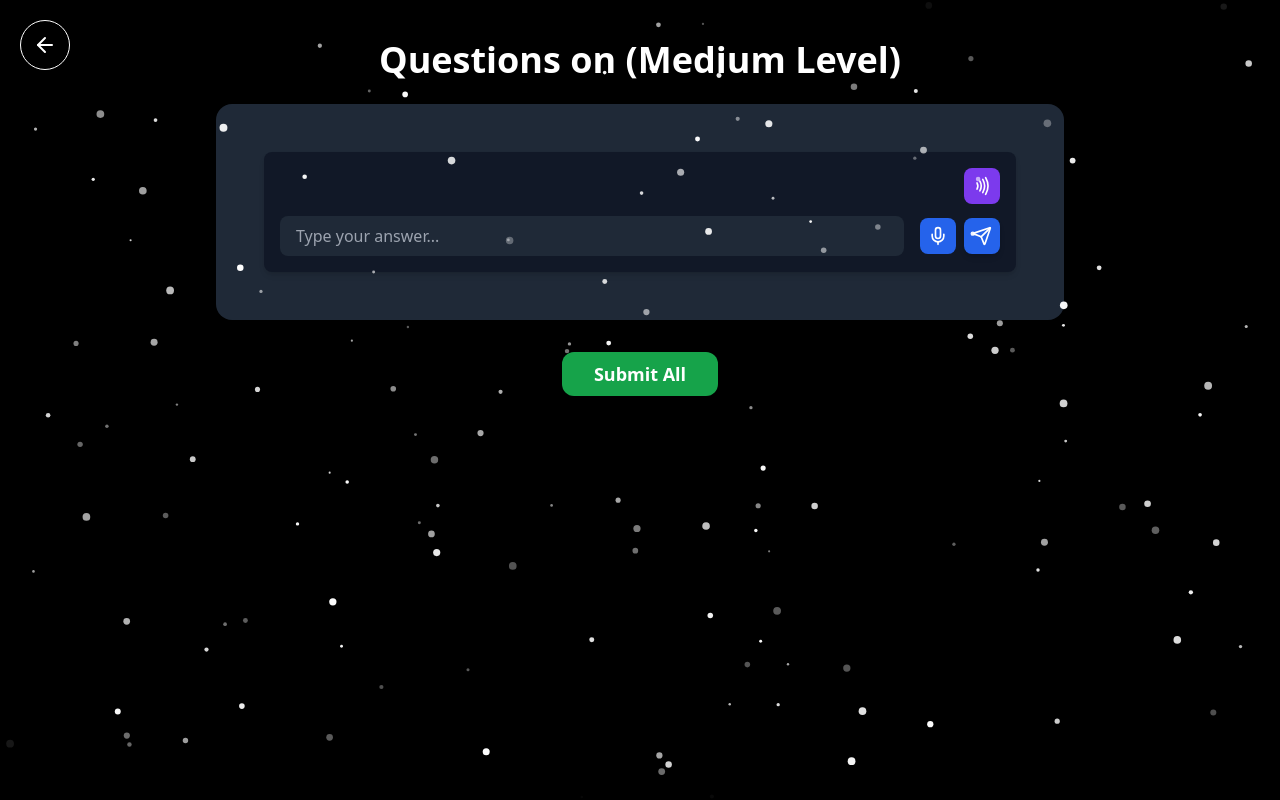
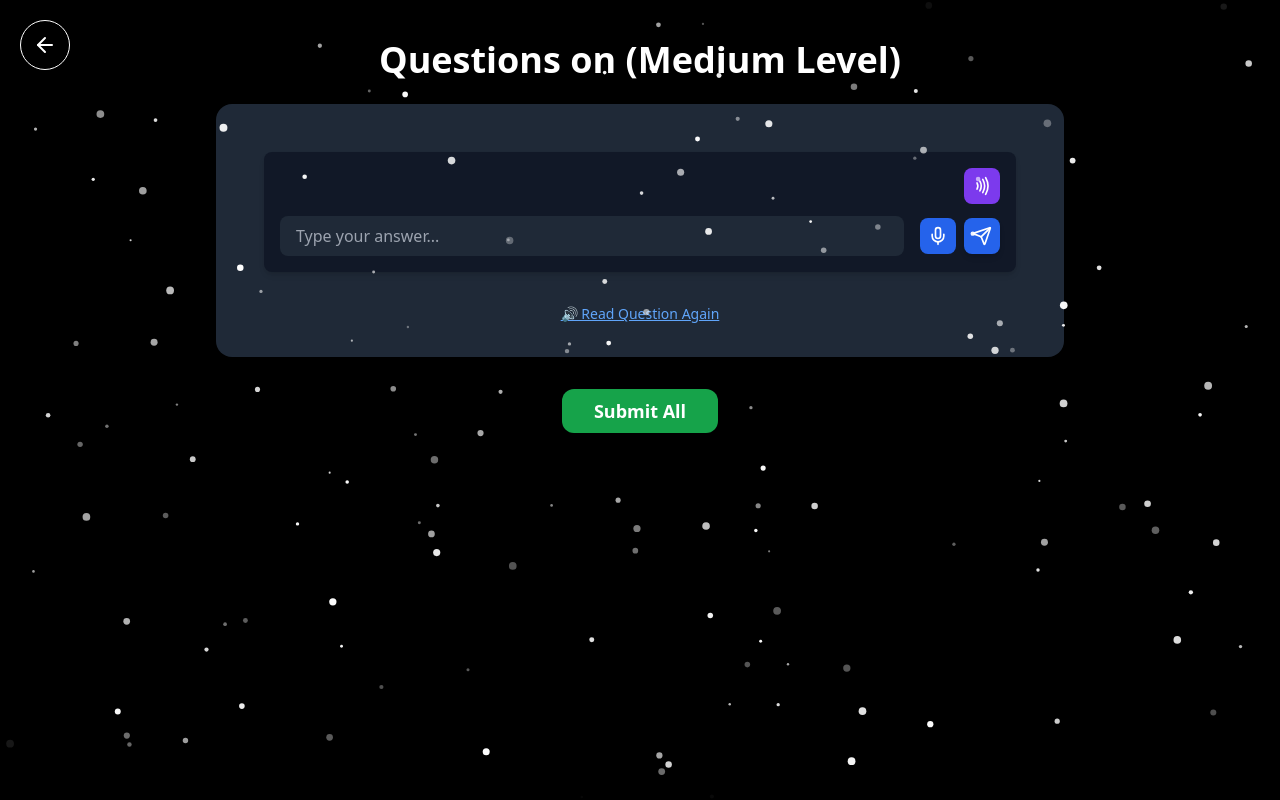
Before and after one commit to Debdeep-Guha27/Frontend-AI, a React (Vite) app: page /InterView/1/1 in a window 1280 px wide. Built offline with nearby package versions, Linux system fonts and the light colour scheme; no server answers.

Commit message:
Full feature added

```diff
--- a/src/pages/InterViewQuestions.jsx
+++ b/src/pages/InterViewQuestions.jsx
@@ -1,10 +1,10 @@
-// Updated InterViewQuestions.jsx with response type handling fix
+// Updated InterViewQuestions.jsx with speech synthesis
 import Questions from "@/components/InterviewComponents/Questions";
 import { Particles } from "@/components/ui/particles";
 import UserContext from "@/contexts/UserContext";
 import { useAnalysis } from "@/hooks/useAnalysis";
 import { ArrowLeft, Loader2, CheckCircle, X } from "lucide-react";
-import React, { useState, useContext } from "react";
+import React, { useState, useContext, useEffect } from "react";
 import { useNavigate } from "react-router-dom";
 
 const InterViewQuestions = () => {
@@ -44,6 +44,18 @@ const InterViewQuestions = () => {
     }
   };
 
+  // 📣 Speak the current question aloud when it changes
+  useEffect(() => {
+    if (questions && questions[currentQuestionIndex]) {
+      const utterance = new SpeechSynthesisUtterance(questions[currentQuestionIndex]);
+      utterance.rate = 1;
+      utterance.pitch = 1;
+      utterance.lang = 'en-US';
+      window.speechSynthesis.cancel();
+      window.speechSynthesis.speak(utterance);
+    }
+  }, [currentQuestionIndex, questions]);
+
   return (
     <div className="bg-black w-screen min-h-screen text-white flex flex-col items-center relative py-10">
       <Particles
@@ -81,6 +93,16 @@ const InterViewQuestions = () => {
                 question={questions[currentQuestionIndex]}
                 onAnswerChange={(answer) => handleAnswerChange(currentQuestionIndex, answer)}
               />
+              <button
+                onClick={() => {
+                  const utterance = new SpeechSynthesisUtterance(questions[currentQuestionIndex]);
+                  utterance.lang = 'en-US';
+                  window.speechSynthesis.speak(utterance);
+                }}
+                className="mt-4 text-sm text-blue-400 hover:text-blue-200 underline"
+              >
+                🔊 Read Question Again
+              </button>
             </div>
 
             {/* Navigation Buttons */}
```
